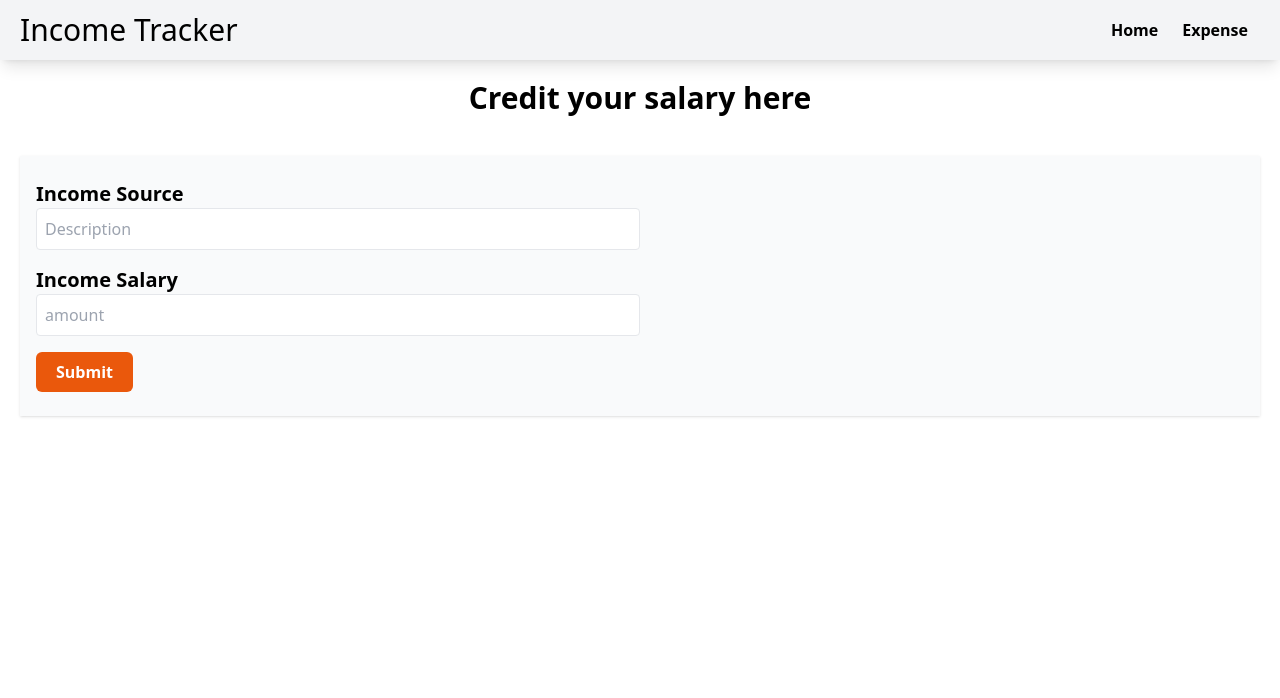
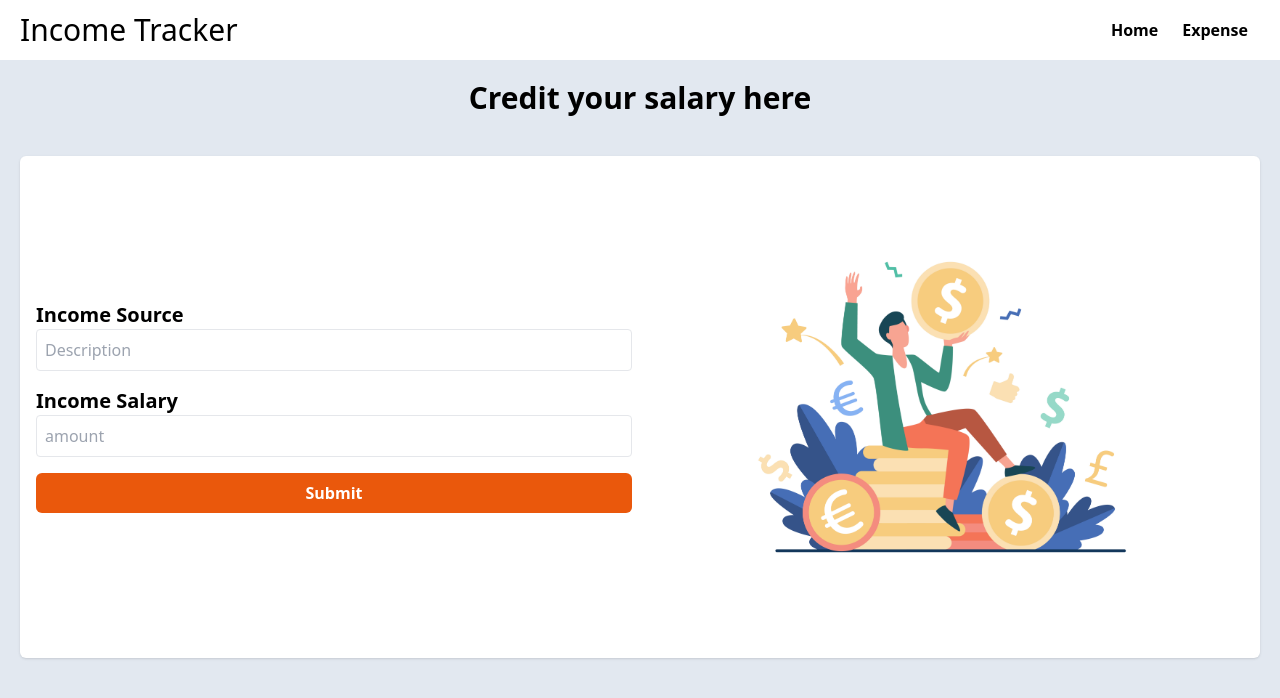
Before and after one commit to AbuRaihan1/sallery-tracking, a React (Create React App) app: page / in a window 1280 px wide. Shown: the top 698 px of the page. Built offline with nearby package versions, Linux system fonts and the light colour scheme.

Commit message:
done full ui in form

```diff
--- a/src/Components/Header/Header.js
+++ b/src/Components/Header/Header.js
@@ -3,7 +3,7 @@ import { Link } from "react-router-dom";
 
 const Header = () => {
   return (
-    <div className="bg-gray-100 w-full py-3 shadow-lg">
+    <div className="bg-white w-full py-3 shadow-lg">
       <nav className="flex justify-between items-center mx-5">
         <Link to="/" className="text-3xl">
           Income Tracker
--- a/src/Components/Income/Income.js
+++ b/src/Components/Income/Income.js
@@ -1,5 +1,5 @@
 import React from "react";
-
+import incomeImg from "../../images/income.jpg";
 const Income = () => {
   return (
     <div className="container m-auto">
@@ -7,15 +7,19 @@ const Income = () => {
         Credit your salary here
       </h2>
 
-      <form action="" className="shadow bg-gray-50 m-5 py-6 px-4">
-       <div className="space-y-4">
+      <form
+        action=""
+        className="bg-white rounded-md shadow m-5 py-6 px-4 md:flex justify-between items-center gap-2"
+      >
+
+        <div className="space-y-4 w-full">
           <div>
             <label htmlFor="incomeSource" className=" font-bold text-xl">
               Income Source
             </label>
             <input
               type="text"
-            className=" block border p-2 rounded w-1/2 outline-none  focus:border-orange-500"
+              className=" block border p-2 rounded w-full outline-none  focus:border-orange-500 "
               placeholder="Description"
               name="incomeSource"
             />
@@ -27,14 +31,16 @@ const Income = () => {
             </label>
             <input
               type="text "
-            className=" block border p-2 rounded w-1/2 outline-none focus:border-orange-500"
+              className=" block border p-2 rounded w-full outline-none focus:border-orange-500"
               placeholder="amount"
               name="incomeSalary"
             />
           </div>
 
-        <button className="primary-button"> Submit</button>
+          <button className="primary-button w-full"> Submit</button>
         </div>
+
+        <img src={incomeImg} alt="" className=" w-full md:w-1/2" />
       </form>
     </div>
   );
--- a/src/Pages/Home/Home.js
+++ b/src/Pages/Home/Home.js
@@ -3,7 +3,7 @@ import Income from "../../Components/Income/Income";
 
 const Home = () => {
   return (
-    <div className="">
+    <div className="bg-slate-200 h-screen">
       <Income />
     </div>
   );
```
Also changed, not shown: src/images/income.jpg (added). Lines whose indentation alone changed are shown as unchanged.
